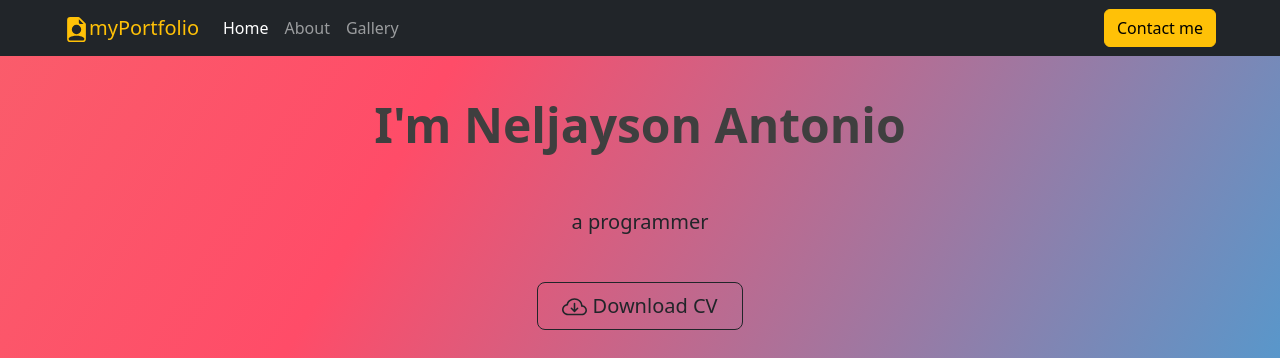
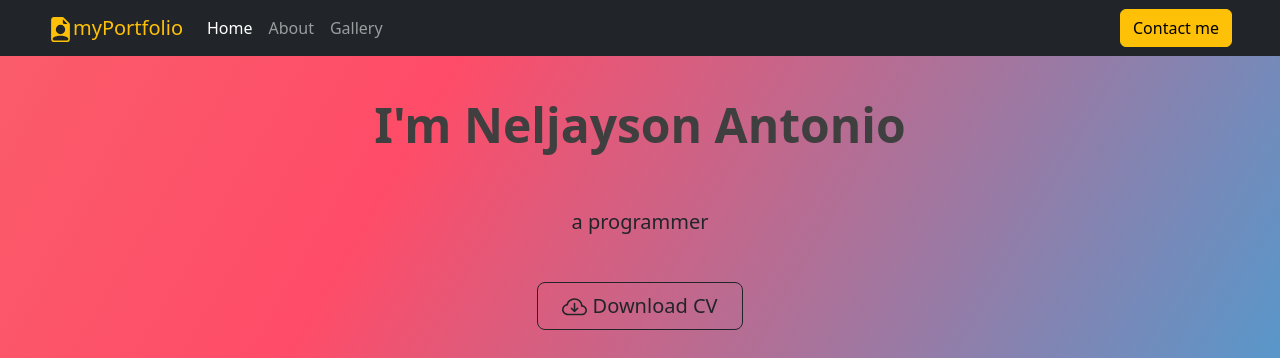
Before and after one commit to Enjay021/myportfolio, a plain HTML site: page index.html in a window 1280 px wide. Shown: the top 358 px of the page. Drawn offline with nearby package versions, Linux system fonts and the light colour scheme.

Commit message:
Update index.html

```diff
--- a/index.html
+++ b/index.html
@@ -15,7 +15,7 @@
     <!--Hero Section -->
     <section id="hero-section" class="gradient-background">
         <nav class="navbar fixed-top navbar-expand-lg navbar-dark bg-dark">
-            <div class="container-fluid mx-3 px-5">
+            <div class="container-fluid px-5">
                 <a class="navbar-brand" style="" href="#hero-section"><svg xmlns="http://www.w3.org/2000/svg" width="25"
                         height="25" fill="currentColor" class="bi bi-file-earmark-person-fill" viewBox="0 0 16 16">
                         <path
```
